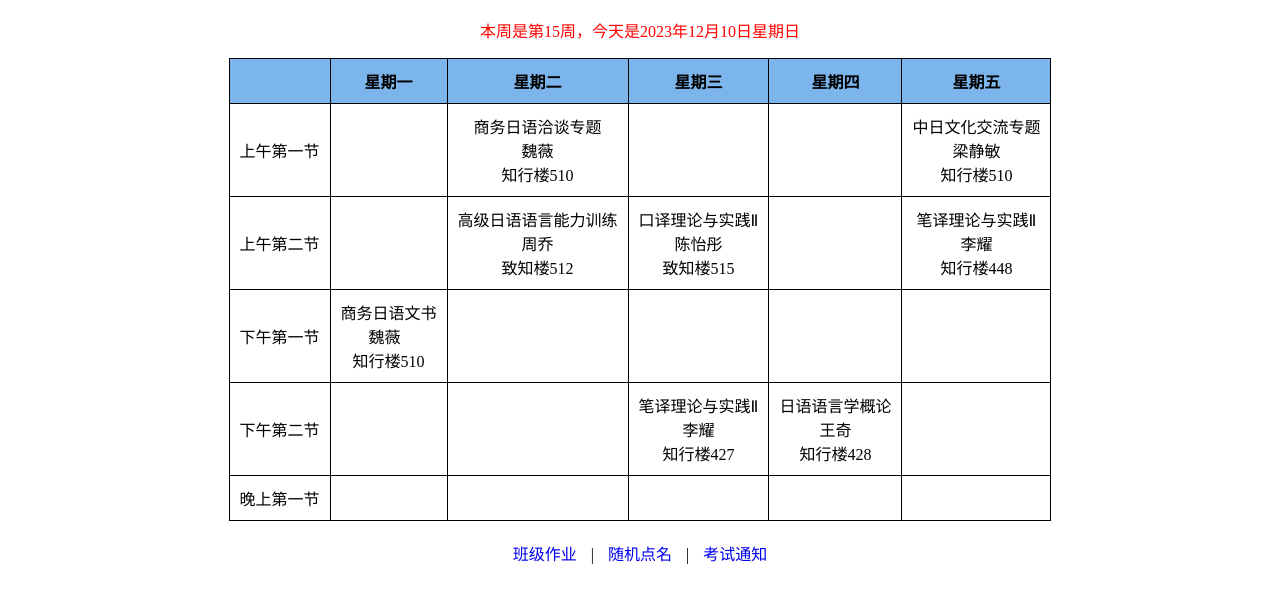
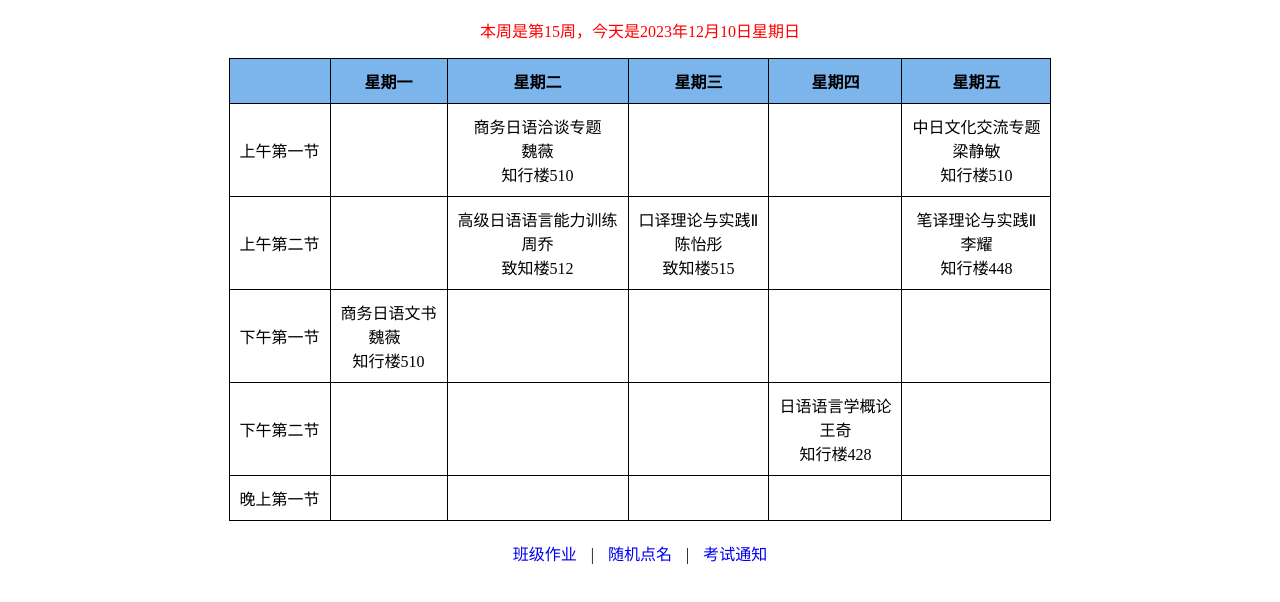
Before and after one commit to 2022jp02/homework.gitub.io, a plain HTML site: page class.html in a window 1280 px wide. Shown: the part 116-718 px from the top of the page. Drawn offline with Linux system fonts and the light colour scheme.

Commit message:
更新 class.html

```diff
--- a/class.html
+++ b/class.html
@@ -57,7 +57,7 @@
 				<td>下午第二节</td>
 				<td></td>
 				<td></td>
-				<td>笔译理论与实践Ⅱ<br/>李耀<br/>知行楼427</td>
+				<td></td>
 				<td>日语语言学概论<br/>王奇<br/>知行楼428</td>
 				<td></td>
 				<!--<td>日语阅读2<br/>（15:00-17:00）<br/>知行楼425</td>-->
```
